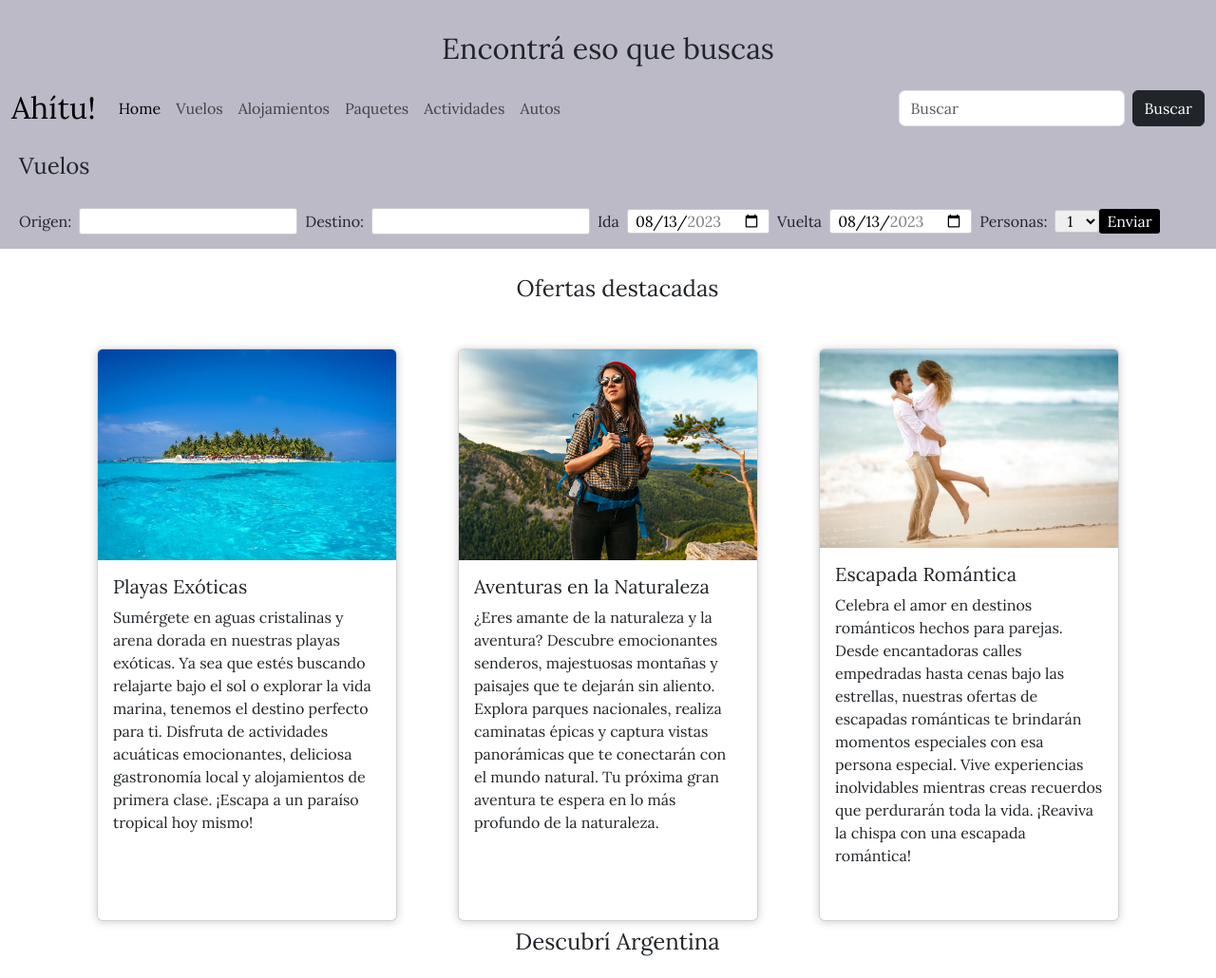
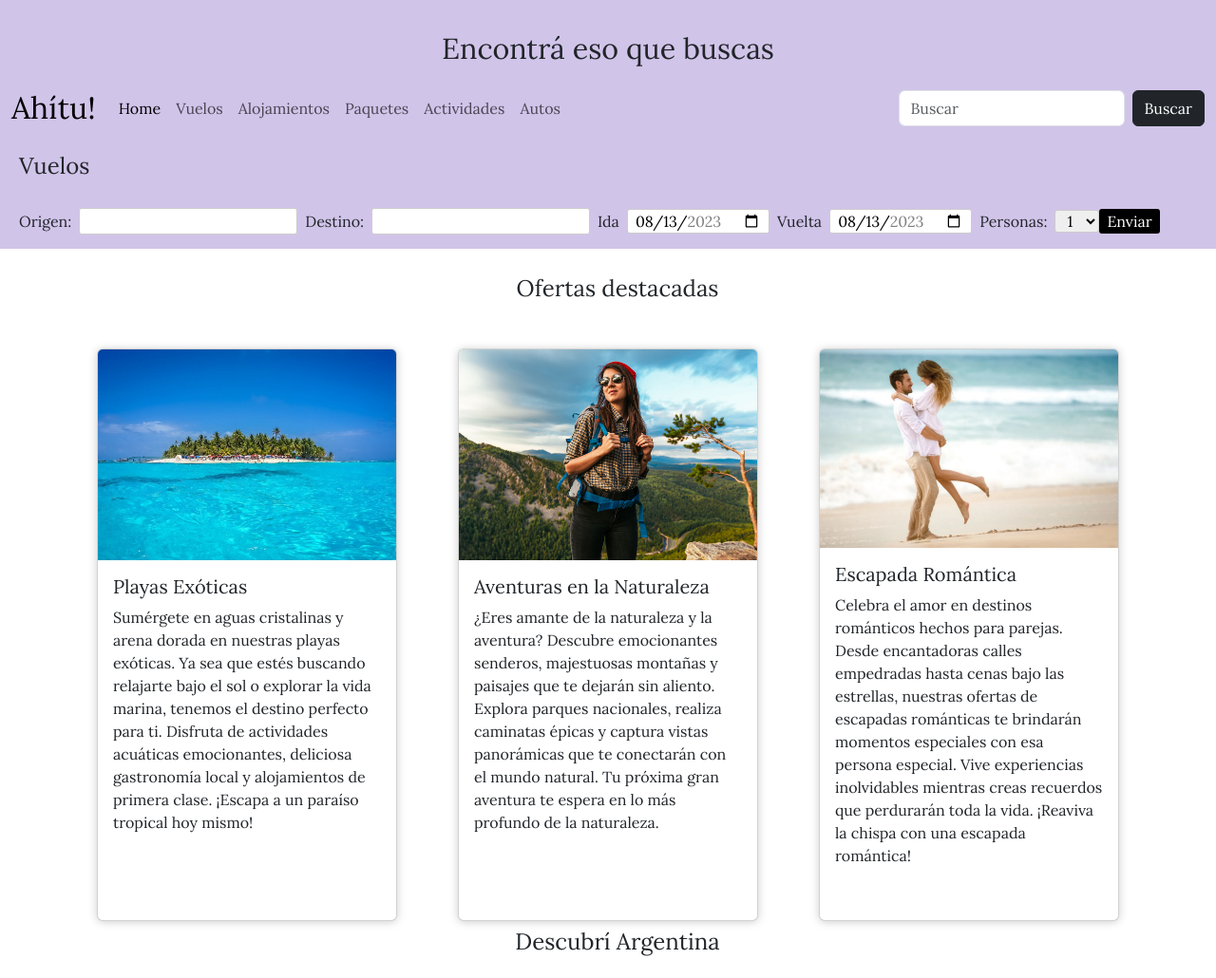
Before and after one commit to belenmmoreno/mi-primer-repo, a website: page index.html in a window 1280 px wide. Shown: the top 1030 px of the page at 95% size. Drawn offline with nearby package versions, Linux system fonts and the light colour scheme.

Commit message:
[sass] agregue mixins y ajuste color principal

```diff
--- a/scss/_card.scss
+++ b/scss/_card.scss
@@ -1,9 +1,5 @@
 .h2__subtitulo{
-    font-size: 1.5em;
-    text-align: center;
-    padding-left: 20px;
-    padding-top: 28px;
-    padding-bottom: 20px;
+    @include h2-subtitulo
 
 }
 .container{
@@ -13,6 +9,7 @@
     margin: 20px;
     transition: all 0.3s;
     box-shadow: 0px 1px 10px rgba(0,0,0,0.2);
+
 
     &-sub{
         font-size: 1.2em ;
--- a/scss/_header.scss
+++ b/scss/_header.scss
@@ -1,12 +1,8 @@
 .header{
-    background-color: $color-secundary;
-    justify-content: center;
-    align-items: center;
+    @include header;
 
     h1{
-        font-size: 1.90em;
-        text-align: center;
-        padding-top: 33px;
+        @include h1;
     }
 }
 .border-class{
--- a/scss/_mixins.scss
+++ b/scss/_mixins.scss
@@ -10,3 +10,20 @@
     background-color: $black;
     color: $color-tertiary;
 }
+@mixin h1{
+    font-size: 1.90em;
+    text-align: center;
+    padding-top: 33px;
+}
+@mixin header{
+    background-color: $color-secundary;
+    justify-content: center;
+    align-items: center;
+}
+@mixin h2-subtitulo{
+    font-size: 1.5em;
+    text-align: center;
+    padding-left: 20px;
+    padding-top: 28px;
+    padding-bottom: 20px;
+}
--- a/scss/_variables.scss
+++ b/scss/_variables.scss
@@ -1,5 +1,5 @@
 $black: black;
-$color-secundary: #BBBAC6;
+$color-secundary: #D1C4E9;
 $color-tertiary: white;
 $color-field: #ccc;
 $fuente-principal: 'Lora', serif; ;
```
Also changed, not shown: css/main.css, 1 other file.
